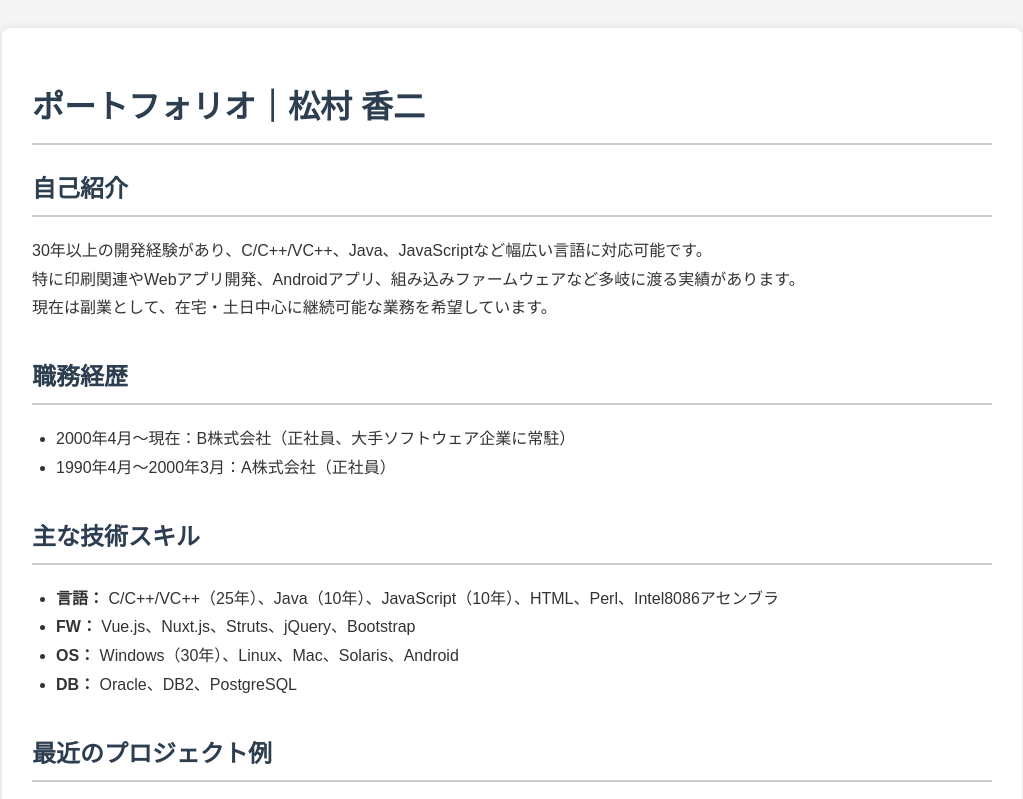
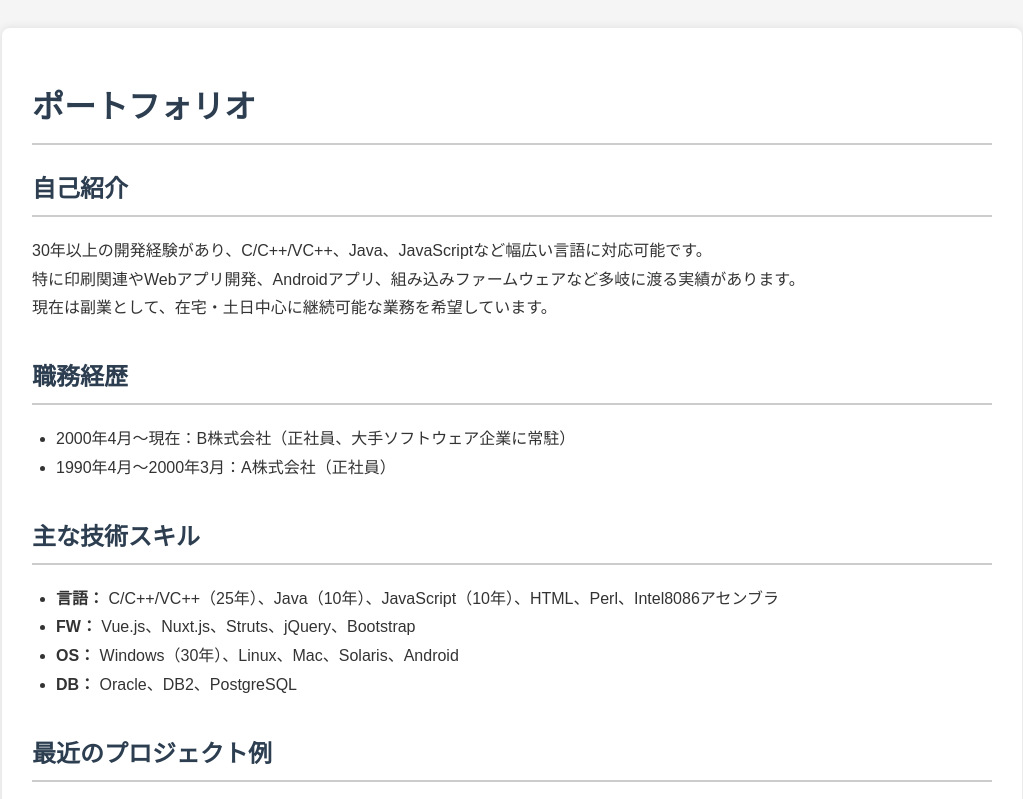
Before and after one commit to komaxxyz/portfolio, a plain HTML site: page index.html in a window 1280 px wide. Shown: the top 799 px of the page, without its empty margins (128-1151 px from the left). Drawn offline with Linux system fonts and the light colour scheme.

Commit message:
Add files via upload

```diff
--- a/index.html
+++ b/index.html
@@ -15,7 +15,7 @@
 </head>
 <body>
   <div class="container">
-    <h1>ポートフォリオ｜松村 香二</h1>
+    <h1>ポートフォリオ</h1>
 
     <section>
       <h2>自己紹介</h2>
```
